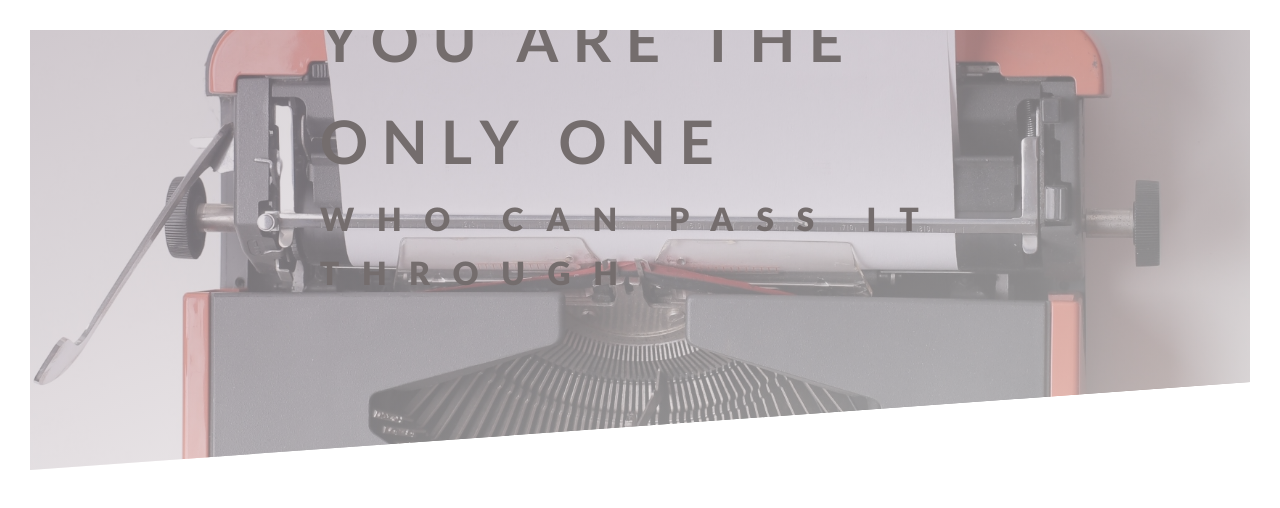
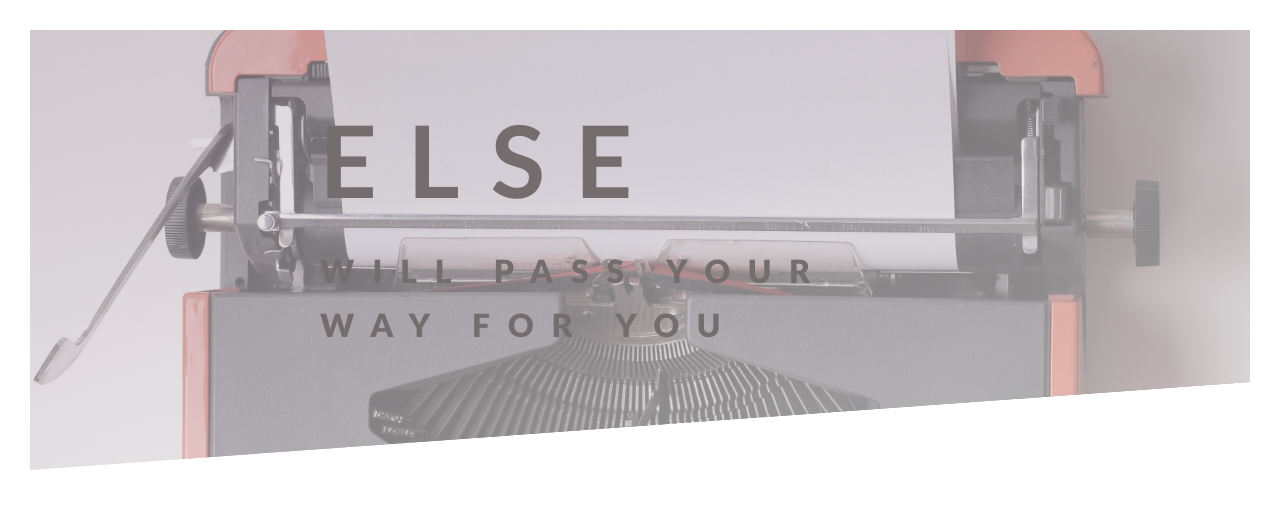
Before and after one commit to MaxVitalii/shpora, a plain HTML site: page index.html in a window 1280 px wide. Drawn offline with Linux system fonts and the light colour scheme; files whose address does not match are found by name.

Commit message:
change the header text

```diff
--- a/css/style.css
+++ b/css/style.css
@@ -24,7 +24,7 @@ body {
 
 .text-box {
   position: absolute;
-  top: 18%;
+  top: 16%;
   left: 50%;
   transform: translate(-50%, -50%);
 }
@@ -38,9 +38,9 @@ body {
 
 .heading-primary-main {
   display: block;
-  font-size: 60px;
+  font-size: 100px;
   font-weight: 700;
-  letter-spacing: 14px;
+  letter-spacing: 31px;
 
   animation-name: moveInLeft;
   animation-duration: 1.2s;
@@ -51,7 +51,7 @@ body {
   display: block;
   font-size: 37spx;
   font-weight: 900;
-  letter-spacing: 23px;
+  letter-spacing: 18px;
 
   animation-name: moveInRight;
   animation-duration: 1.2s;
--- a/index.html
+++ b/index.html
@@ -22,8 +22,8 @@
     <header class="header">
       <div class="text-box">
         <h1 class="heading-primary">
-          <span class="heading-primary-main">You are the only one</span>
-          <span class="heading-primary-sub">who can pass it through</span>
+          <span class="heading-primary-main">no one else</span>
+          <span class="heading-primary-sub">will pass your way for you</span>
         </h1>
       </div>
     </header>
```
